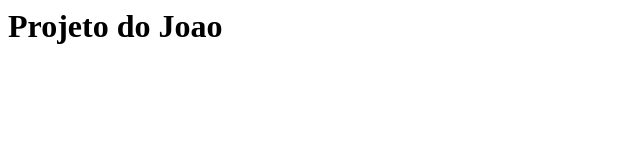
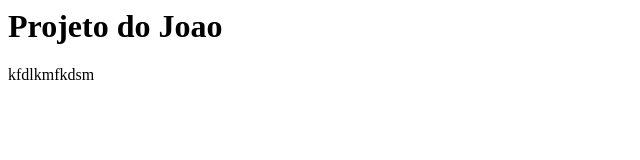
Before and after one commit to alaniz-junior/curso-git, a plain HTML site: page index.html in a window 1280 px wide. Shown: the full height of the page, 0-640 px from the left. Drawn offline with Linux system fonts and the light colour scheme.

Commit message:
interativo

```diff
--- a/index.html
+++ b/index.html
@@ -3,5 +3,6 @@
 	</head>
 	<body>
 		<h1>Projeto do Joao</h1>
+		kfdlkmfkdsm
 	</body>
 </html>
```
